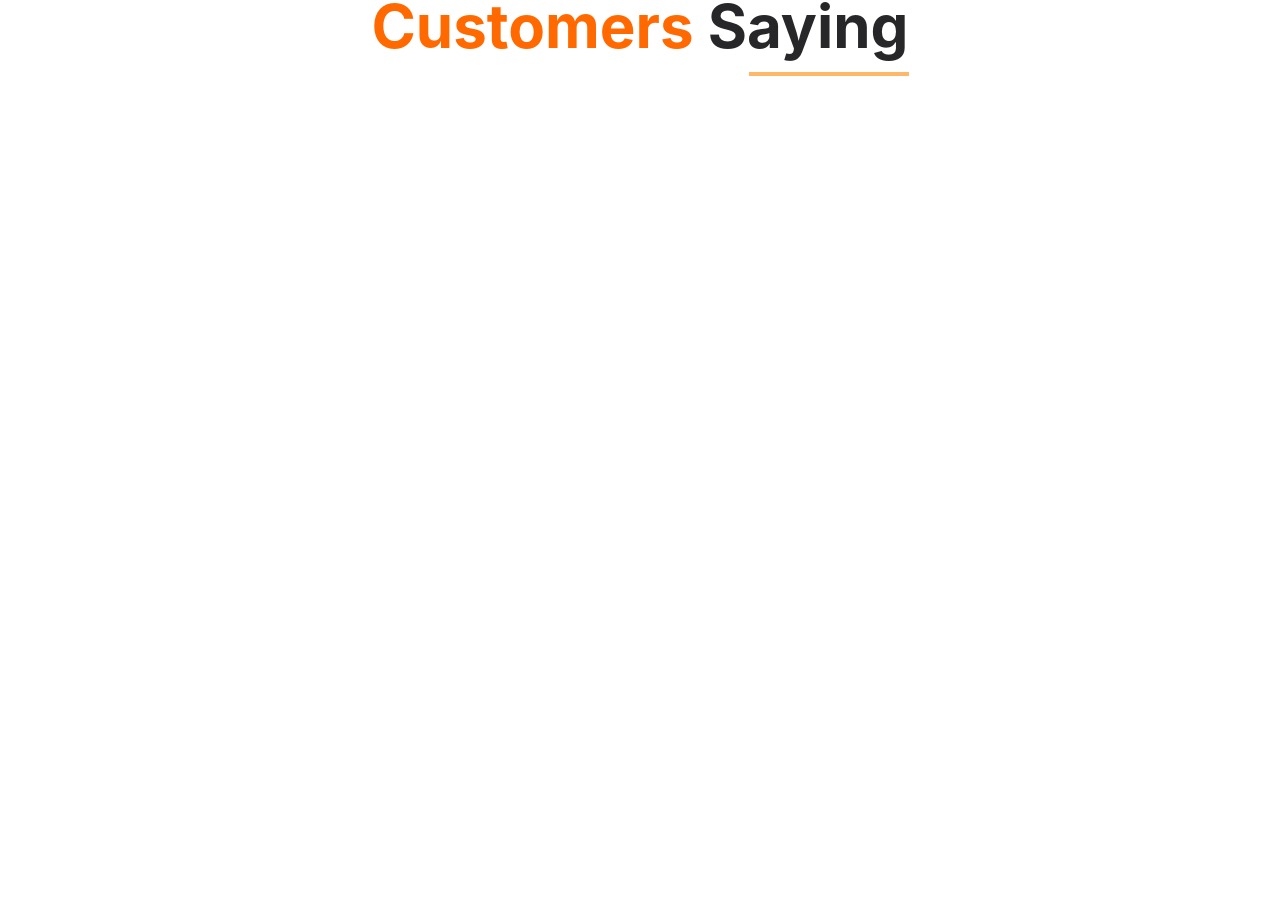
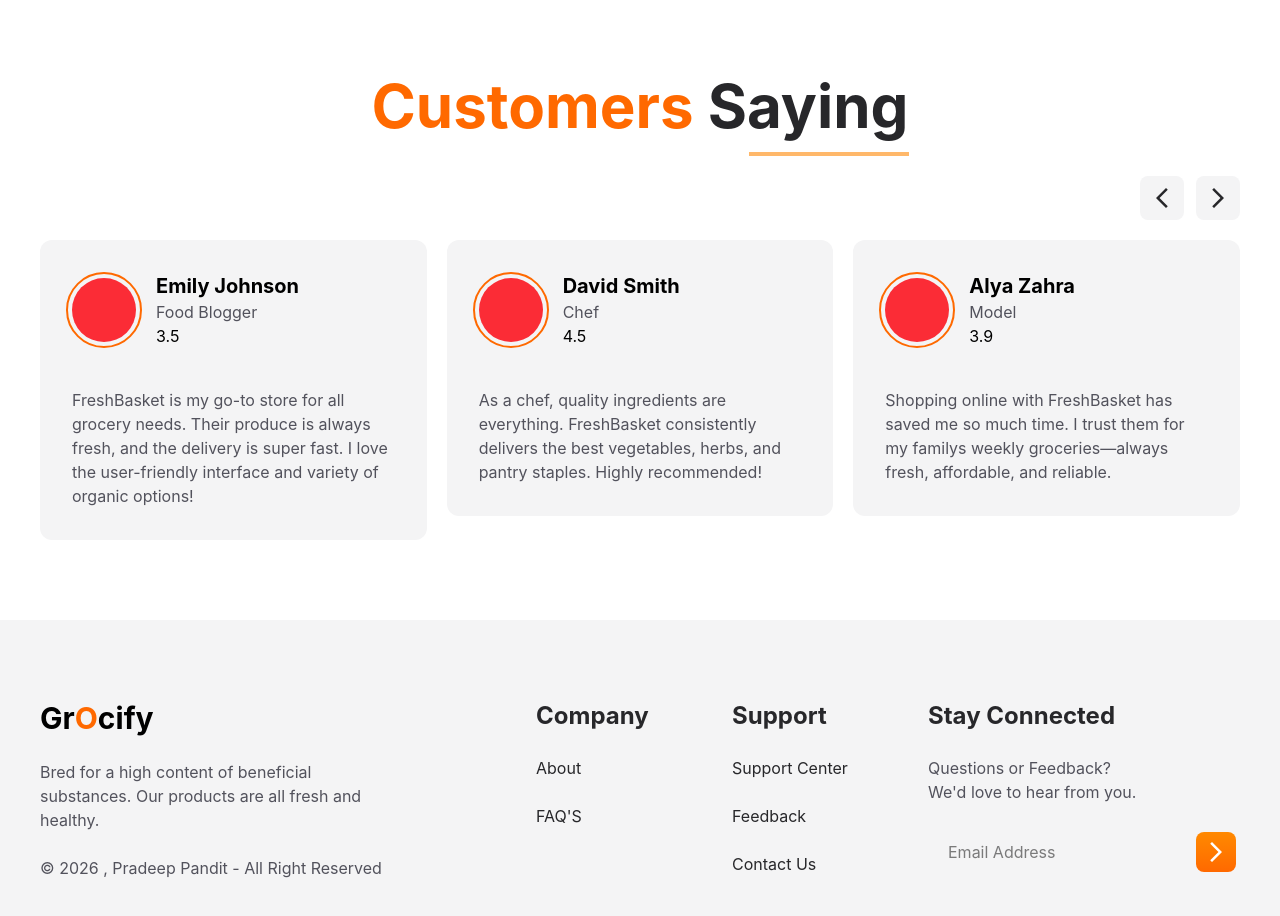
Before and after one commit to pandit-pradeep/Grocery-Website, a React (Vite) app in the folder grocify-website/: page / in a window 1280 px wide. Shown: the part 4920-5836 px from the top of the page. Before the commit the page ends 4996 px from the top, so only its background shows below. Built offline with nearby package versions, Linux system fonts and the light colour scheme.

Commit message:
Testimonials section half complete

```diff
--- a/grocify-website/package.json
+++ b/grocify-website/package.json
@@ -14,6 +14,7 @@
     "react": "^19.2.6",
     "react-dom": "^19.2.6",
     "react-icons": "^5.6.0",
+    "swiper": "^12.2.0",
     "tailwindcss": "^4.3.1"
   },
   "devDependencies": {
--- /dev/null
+++ b/grocify-website/src/components/Footer/Footer.jsx
@@ -0,0 +1,62 @@
+import React from 'react'
+import { MdOutlineArrowForwardIos } from "react-icons/md";
+
+
+const Footer = () => {
+    return (
+        <footer className='bg-zinc-100 py-20'>
+            <div className=' flex flex-wrap gap-y-12 max-w-[1400px] mx-auto px-10 '>
+                <div className='flex-1 basis-[300px]'>
+                    <a href="#" className='text-3xl font-bold' >Gr<span className='text-orange-500 uppercase'>o</span>cify</a>
+                    <p className='text-zinc-600 mt-6 max-w-[350px] '>Bred for a high content of beneficial substances. Our products are all fresh and healthy.</p>
+                    <p className='text-zinc-600 mt-6'>&copy; 2026 , Pradeep Pandit -  All Right Reserved</p>
+                </div>
+
+                <ul className='flex-1'>
+                    <li>
+                        <h5 className='text-zinc-800 text-2xl font-bold'>Company</h5>
+                    </li>
+                    <li className='mt-6'>
+                        <a href="#" className='text-zinc-800 mt-6 hover:text-orange-500' >About</a>
+                    </li>
+                    <li className='mt-6'>
+                        <a href="#" className='text-zinc-800 mt-6 hover:text-orange-500' >FAQ'S</a>
+                    </li>
+                </ul>
+
+                <ul className='flex-1'>
+                    <li>
+                        <h5 className='text-zinc-800 text-2xl font-bold'>Support</h5>
+                    </li>
+                    <li className='mt-6'>
+                        <a href="#" className='text-zinc-800 mt-6 hover:text-orange-500' >Support Center</a>
+                    </li>
+                    <li className='mt-6'>
+                        <a href="#" className='text-zinc-800 mt-6 hover:text-orange-500' >Feedback</a>
+                    </li>
+                    <li className='mt-6'>
+                        <a href="#" className='text-zinc-800 mt-6 hover:text-orange-500' >Contact Us</a>
+                    </li>
+                </ul>
+
+
+                <div className='flex-1'>
+                    <h5 className='text-zinc-800 text-2xl font-bold'>Stay Connected</h5>
+                    <p className='mt-6 text-zinc-600'>Questions or Feedback?<br />
+                        We'd love to hear from you. </p>
+
+                    <div className='bg-white-300 flex p-1 rounded-lg mt-6'>
+                        <input type="email" name='email' id='email' autoComplete='off' placeholder='Email Address' className= 'h-[5vh] pl-4 flex-1 focus:outline-none' />
+                        <button className='bg-gradient-to-b from-orange-400 to-orange-500 p-2 rounded-lg text-white  text-2xl hover:to-orange-600 cursor-pointer '>
+                            <MdOutlineArrowForwardIos />
+                        </button>
+                    </div>
+                </div>
+
+
+            </div>
+        </footer>
+    )
+}
+
+export default Footer
--- a/grocify-website/src/components/Home/Home.jsx
+++ b/grocify-website/src/components/Home/Home.jsx
@@ -7,6 +7,7 @@ import Products from '../Products/Products'
 import Discount from '../Discount/Discount'
 import Process from '../Process/Process'
 import Testimonials from '../Testimonials/Testimonials'
+import Footer from '../Footer/Footer'
 
 const Home = () => {
   return (
@@ -19,6 +20,7 @@ const Home = () => {
       <Discount/>
       <Process/>
       <Testimonials/>
+      <Footer/>
     </div>
   )
 }
--- a/grocify-website/src/components/Process/Process.jsx
+++ b/grocify-website/src/components/Process/Process.jsx
@@ -14,7 +14,7 @@ const Process = () => {
 
   const renderSteps = steps.map(item => {
     return (
-      <div className={`flex-1 basis-[300px] ${item.id % 2 === 0 ? 'md:-mt-100' : ''}`}>
+      <div className={`flex-1  ${item.id % 2 === 0 ? 'md:-mt-100' : ''}`}>
         <span className='flex justify-center items-center rounded-full text-white w-18 h-18 text-8xl bg-zinc-800 outline-[3px] outline-offset-7 outline-zinc-800 outline-dashed  mx-auto'>{item.number}</span>
 
 
--- a/grocify-website/src/components/Testimonials/Testimonials.jsx
+++ b/grocify-website/src/components/Testimonials/Testimonials.jsx
@@ -1,11 +1,74 @@
 import React from 'react'
 import Heading from '../Heading/Heading'
+import { Swiper, SwiperSlide } from 'swiper/react';
+import { Navigation } from 'swiper/modules';
+import { MdOutlineArrowBack, MdOutlineArrowForwardIos } from "react-icons/md";
+import { MdOutlineArrowBackIosNew } from "react-icons/md";
+import Customer1 from '../../assets/customer1.jpg'
+import Customer2 from '../../assets/customer2.jpg'
+import Customer3 from '../../assets/customer3.jpg'
+import Customer4 from '../../assets/customer4.jpg'
+import Customer5 from '../../assets/customer5.jpg'
+import Customer6 from '../../assets/customer6.jpeg'
+import 'swiper/css';
+import 'swiper/css/navigation';
+
+
+
 
 const Testimonials = () => {
+
+
     return (
         <section>
-            <div className='max-w-[1400px] px-10 mx-auto '>
+            <div className='max-w-[1400px] px-10 mx-auto py-20  '>
                 <Heading highlight='Customers' heading='Saying' />
+
+                <div className='py-5 flex justify-end gap-x-3'>
+                    <button className='custom-prev text-2xl text-zinc-800 rounded-lg w-11 h-11 bg-zinc-100 flex justify-center items-center hover:bg-gradient-to-b hover:from-orange-400 hover:to-orange-500 hover:text-white cursor-pointer'>
+                        <MdOutlineArrowBackIosNew />
+                    </button>
+                    <button className='custom-next text-2xl text-zinc-800 rounded-lg w-11 h-11 bg-zinc-100 flex justify-center items-center hover:bg-gradient-to-b hover:from-orange-400 hover:to-orange-500 hover:text-white cursor-pointer'>
+                        <MdOutlineArrowForwardIos />
+                    </button>
+                </div>
+
+                <Swiper
+                    navigation={{
+                        nextEl: ".custom-next",
+                        prevEl: ".custom-prev"
+                    }}
+                    loop={true}
+                    breakpoints={{
+                        640:{slidesPerView:1,spaceBetween:20},
+                        768:{slidesPerView:2,spaceBetween:20},
+                        1024:{slidesPerView:3,spaceBetween:20},
+                    }}
+                    modules={[Navigation]} className="mySwiper">
+                    {
+                        review.map(item => {
+                            return (
+
+                                <SwiperSlide className=' bg-zinc-100 rounded-xl p-8'>
+                                    <div className='flex gap-5 items-center'>
+                                        <div className='w-16 h-16  rounded-full  bg-red-500 outline-2 outline-orange-500 outline-offset-4'></div>
+
+                                        <div>
+                                            <h5 className='text-xl font-bold'>{item.name}</h5>
+                                            <p className='text-zinc-600'>{item.profession}</p>
+                                            <span>{item.rating}</span>
+                                        </div>
+                                    </div>
+                                    <div className='mt-10'>
+                                        <p className='text-zinc-600'>{item.para}</p>
+                                    </div>
+                                </SwiperSlide>
+                            )
+                        })
+                    }
+
+                </Swiper>
+
 
             </div>
         </section>
@@ -13,3 +76,60 @@ const Testimonials = () => {
 }
 
 export default Testimonials
+
+const review = [
+
+    {
+        id: 1,
+        name: 'Emily Johnson',
+        profession: 'Food Blogger',
+        rating: 3.5,
+        para: 'FreshBasket is my go-to store for all grocery needs. Their produce is always fresh, and the delivery is super fast. I love the user-friendly interface and variety of organic options!',
+        image: Customer1,
+    },
+
+    {
+        id: 2,
+        name: 'David Smith',
+        profession: 'Chef',
+        rating: 4.5,
+        para: 'As a chef, quality ingredients are everything. FreshBasket consistently delivers the best vegetables, herbs, and pantry staples. Highly recommended!',
+        image: Customer2,
+    },
+
+    {
+        id: 3,
+        name: 'Alya Zahra',
+        profession: 'Model',
+        rating: 3.9,
+        para: 'Shopping online with FreshBasket has saved me so much time. I trust them for my familys weekly groceries—always fresh, affordable, and reliable.',
+        image: Customer3,
+    },
+
+    {
+        id: 4,
+        name: 'Carlos Mendes',
+        profession: 'Fitness Coach',
+        rating: 4.2,
+        para: 'I appreciate the selection of healthy foods and clean-label products. FreshBasket has been a great partner in my wellness journey!',
+        image: Customer4,
+    },
+
+    {
+        id: 5,
+        name: 'Natcha Phongchai',
+        profession: 'Nutritionist',
+        rating: 3.5,
+        para: 'FreshBasket offers high-quality groceries at reasonable prices. Their organic section is impressive, and their customer service is top-notch.',
+        image: Customer5,
+    },
+
+    {
+        id: 6,
+        name: 'Pradeep Pandit',
+        profession: 'Student',
+        rating: 4,
+        para: "I had a great shopping experience. The website is fast, user-friendly, and offers a wide variety of products.",
+        image: Customer6,
+    }
+]
```
Also changed, not shown: 1 other file (tests, documents, lock files or other folders).
